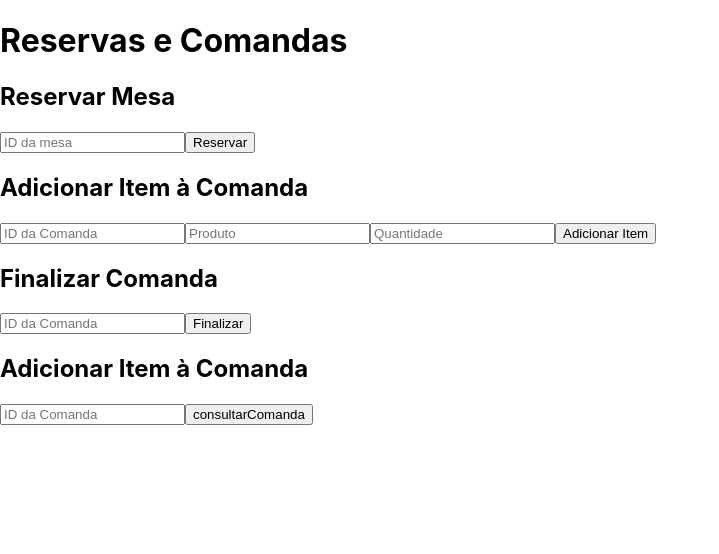
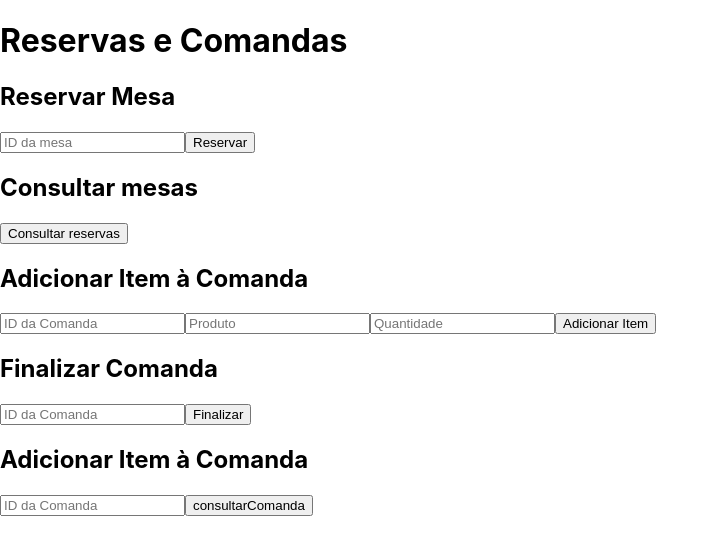
Before and after one commit to IgorTeodoroDEV/AWSreservaMesa, a React (Create React App) app in the folder reservas-mesas/: page / in a window 1280 px wide. Shown: the top 554 px of the page, without its empty margins (0-719 px from the left). Built offline with nearby package versions, Linux system fonts and the light colour scheme.

Commit message:
Consultar reservas

```diff
--- a/reservas-mesas/src/App.js
+++ b/reservas-mesas/src/App.js
@@ -4,12 +4,14 @@ import MesaReserva from './components/MesaReserva';
 import Comanda from './components/Comanda';
 import FinalizarComanda from './components/FinalizarComanda';
 import ConsultarComanda from './components/ConsultarComanda'; // Importe o novo componente
+import ConsultaReserva from './components/ConsultaReserva';
 
 function App() {
   return (
     <div className="App">
       <h1>Reservas e Comandas</h1>
       <MesaReserva />
+      <ConsultaReserva />
       <Comanda />
       <FinalizarComanda />
       <ConsultarComanda /> {/* Adicione o componente ao layout */}
--- a/reservas-mesas/src/components/ConsultaReserva.js
+++ b/reservas-mesas/src/components/ConsultaReserva.js
@@ -21,7 +21,7 @@ const ConsultaReserva = () => {
     return (
         <div>
             <h2>Consultar mesas</h2>
-            <button onClick={handleConsultaReserva}>Finalizar</button>
+            <button onClick={handleConsultaReserva}>Consultar reservas</button>
             <p>{message}</p>
         </div>
     );
```
